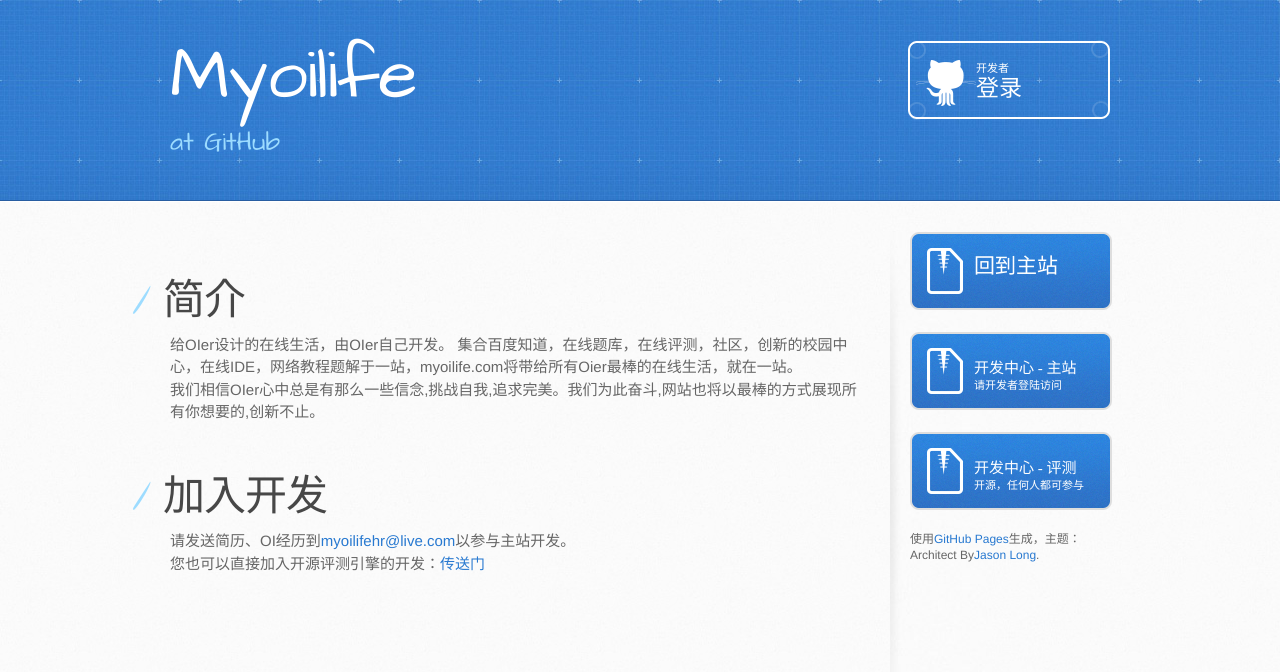
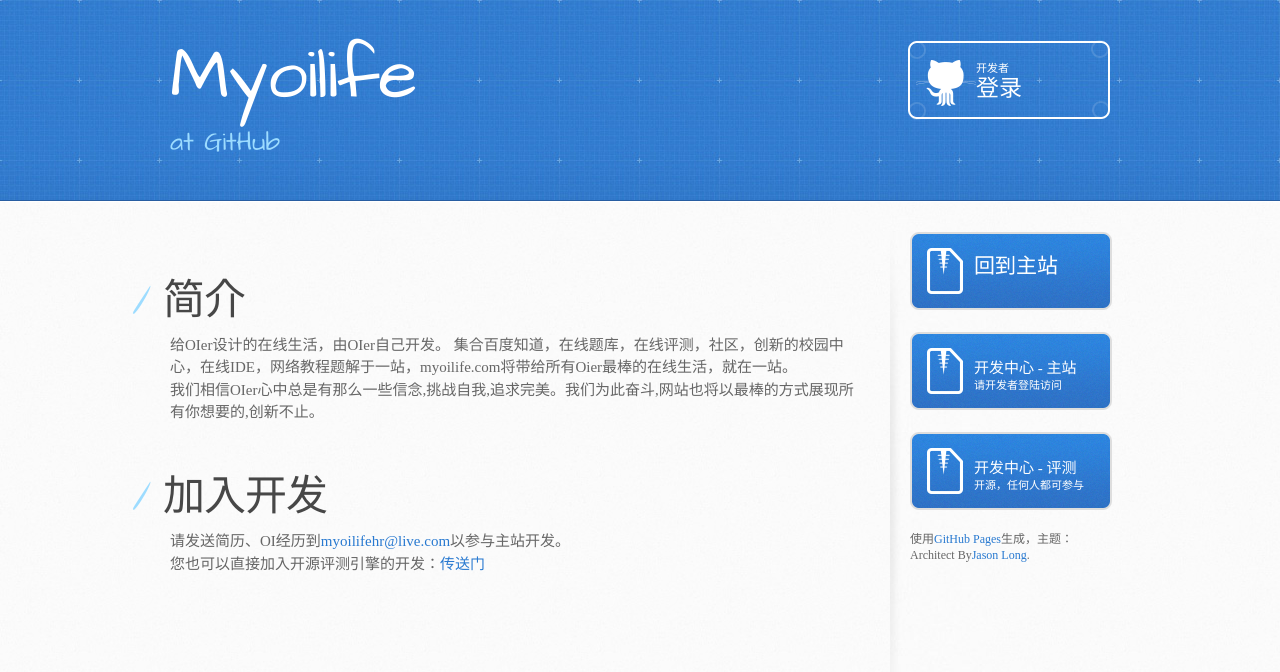
Before and after one commit to plantvsbird/myoilife.github.com, a plain HTML site: page index.html in a window 1280 px wide. Drawn offline with Linux system fonts and the light colour scheme.

Commit message:
Update index.html

```diff
--- a/index.html
+++ b/index.html
@@ -25,7 +25,7 @@
       </div>
     </header>
 
-    <div id="content-wrapper">
+    <div id="content-wrapper" style="font-family:Microsoft YaHei">
       <div class="inner clearfix">
         <section id="main-content">
 
```
